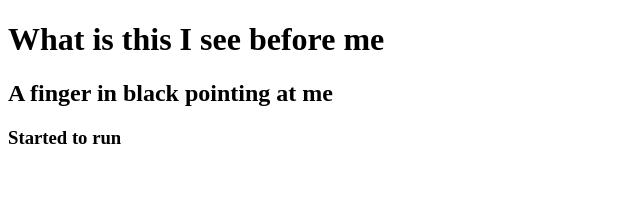
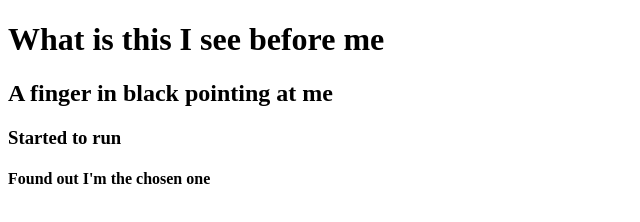
Before and after one commit to mlshohet/typescript, a plain HTML site: page index.html in a window 1280 px wide. Shown: the whole page, without its empty margins (0-640 px from the left). Drawn offline with Linux system fonts and the light colour scheme.

Commit message:
found out I'm the chosen one

```diff
--- a/index.html
+++ b/index.html
@@ -8,6 +8,7 @@
 	<h1>What is this I see before me</h1>
 	<h2>A finger in black pointing at me</h2>
 	<h3>Started to run</h3>
+	<h4>Found out I'm the chosen one</h4>
 
 </body>
 </html>
```
